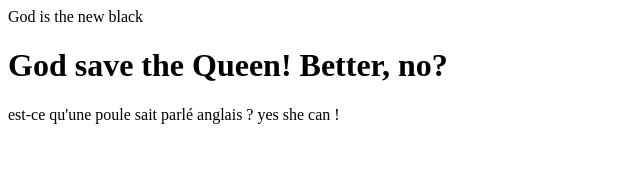
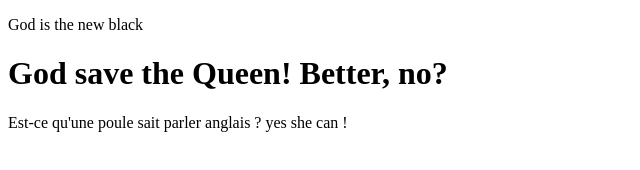
Before and after one commit to Alban-Jamon/ProjetGit-Binome, a plain HTML site: page index.html in a window 1280 px wide. Shown: the whole page, without its empty margins (0-640 px from the left). Drawn offline with Linux system fonts and the light colour scheme.

Commit message:
changements organisationnel

```diff
--- a/index.html
+++ b/index.html
@@ -7,8 +7,11 @@
     <title>Document</title>
 </head>
 <body>
-    <div>God is the new black</div>
-    <h1>God save the Queen! Better, no? </h1>
-    <p>est-ce qu'une poule sait parlé anglais ? yes she can !</p>
+    <div>
+        <p>God is the new black</p>
+        <h1>God save the Queen! Better, no? </h1>
+        <p>Est-ce qu'une poule sait parler anglais ? yes she can !</p>
+    </div>
+
 </body>
 </html>
```
